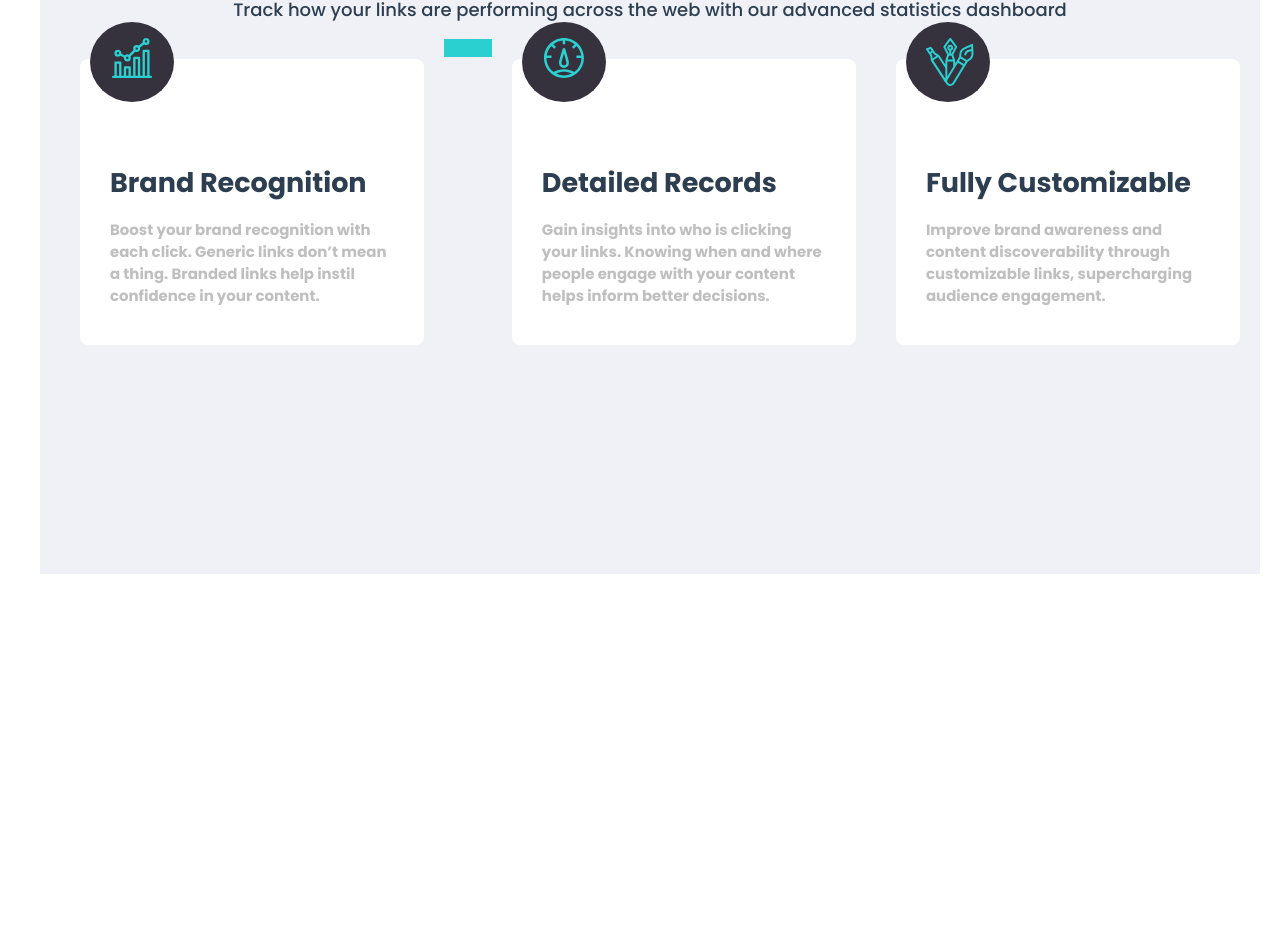
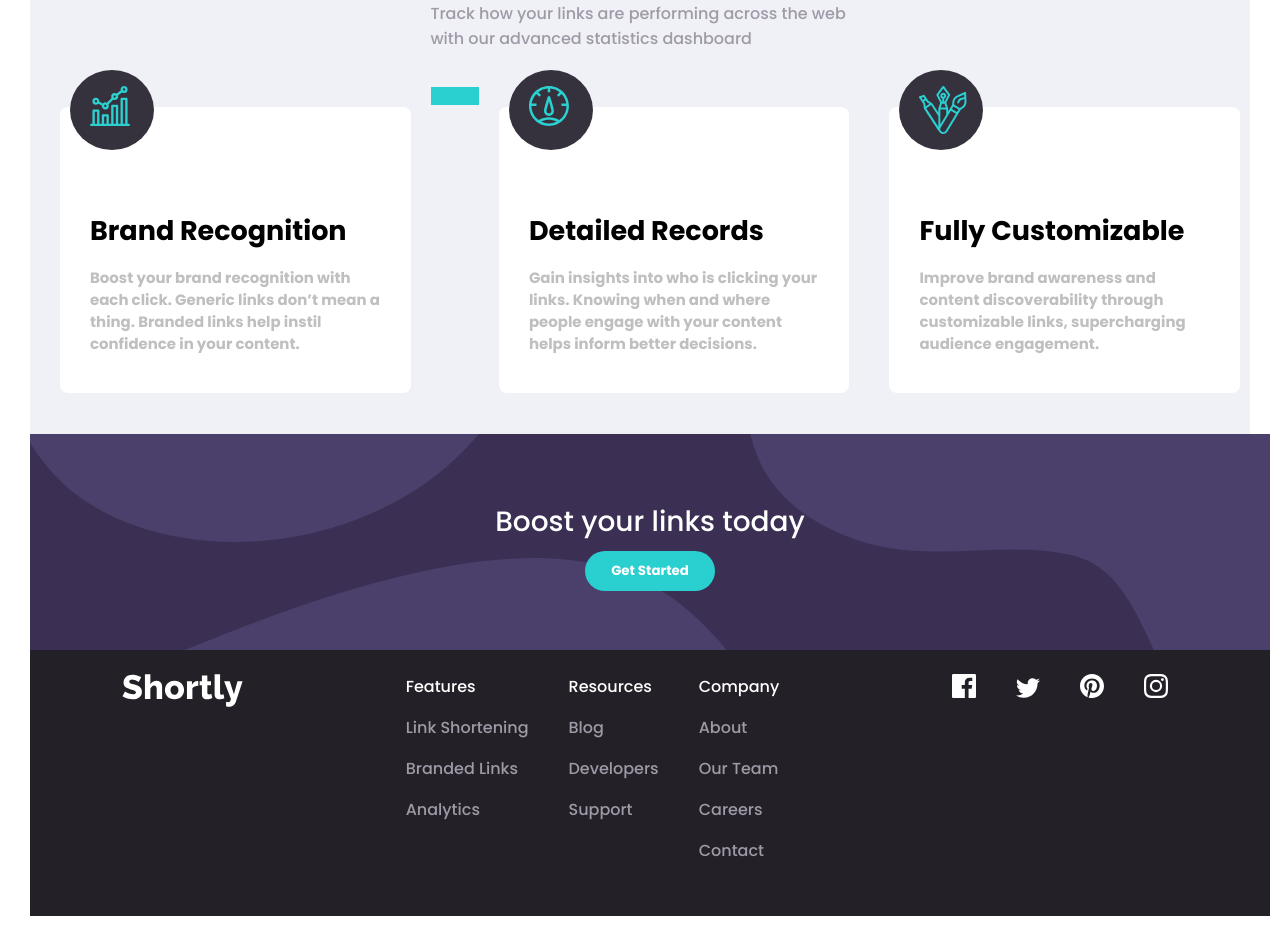
Before and after one commit to ponyma2100/url-shortening-vue, a Vue app: page / in a window 1280 px wide. Shown: the part 1040-1980 px from the top of the page. Before the commit the page ends 1646 px from the top, so only its background shows below. Built offline with nearby package versions, Linux system fonts and the light colour scheme.

Commit message:
Add Footer.vue

```diff
--- a/src/App.vue
+++ b/src/App.vue
@@ -1,22 +1,17 @@
 <template>
   <Navbar />
   <router-view />
+  <Footer />
 </template>
 
 <script>
 import Navbar from "./components/Navbar.vue";
+import Footer from "./components/Footer.vue";
 
 export default {
-  components: { Navbar },
+  components: { Navbar, Footer },
 };
 </script>
 
 <style>
-#app {
-  font-family: Avenir, Helvetica, Arial, sans-serif;
-  -webkit-font-smoothing: antialiased;
-  -moz-osx-font-smoothing: grayscale;
-  text-align: center;
-  color: #2c3e50;
-}
 </style>
--- a/src/assets/main.css
+++ b/src/assets/main.css
@@ -25,7 +25,7 @@
 }
 a {
   text-decoration: none;
-  color: var(--primary);
+  color: var(--neutral-gray2);
 }
 a:hover {
   filter: opacity(0.8);
@@ -33,6 +33,15 @@
 ul {
     list-style-type: none;
     font-size: 16px;
+    color: #fff;
+}
+
+li {
+  color: var(--neutral-gray2);
+}
+li:hover {
+  color: var(--primary);
+  cursor: pointer;
 }
 
 /* buttons */
--- /dev/null
+++ b/src/components/Footer.vue
@@ -0,0 +1,88 @@
+<template>
+  <footer>
+    <div class="footer-logo">
+      <img src="../assets/logo.svg" alt="" />
+    </div>
+    <div class="footer-container">
+      <ul>
+        <p>Features</p>
+        <li>Link Shortening</li>
+        <li>Branded Links</li>
+        <li>Analytics</li>
+      </ul>
+      <ul>
+        <p>Resources</p>
+        <li>Blog</li>
+        <li>Developers</li>
+        <li>Support</li>
+      </ul>
+      <ul>
+        <p>Company</p>
+        <li>About</li>
+        <li>Our Team</li>
+        <li>Careers</li>
+        <li>Contact</li>
+      </ul>
+    </div>
+    <div class="footer-brand">
+      <a href="">
+        <svg xmlns="http://www.w3.org/2000/svg" width="24" height="24">
+          <path
+            fill="#FFF"
+            d="M22.675 0H1.325C.593 0 0 .593 0 1.325v21.351C0 23.407.593 24 1.325 24H12.82v-9.294H9.692v-3.622h3.128V8.413c0-3.1 1.893-4.788 4.659-4.788 1.325 0 2.463.099 2.795.143v3.24l-1.918.001c-1.504 0-1.795.715-1.795 1.763v2.313h3.587l-.467 3.622h-3.12V24h6.116c.73 0 1.323-.593 1.323-1.325V1.325C24 .593 23.407 0 22.675 0z"
+          ></path>
+        </svg>
+      </a>
+      <a href="">
+        <svg xmlns="http://www.w3.org/2000/svg" width="24" height="20">
+          <path
+            fill="#FFF"
+            d="M24 2.557a9.83 9.83 0 01-2.828.775A4.932 4.932 0 0023.337.608a9.864 9.864 0 01-3.127 1.195A4.916 4.916 0 0016.616.248c-3.179 0-5.515 2.966-4.797 6.045A13.978 13.978 0 011.671 1.149a4.93 4.93 0 001.523 6.574 4.903 4.903 0 01-2.229-.616c-.054 2.281 1.581 4.415 3.949 4.89a4.935 4.935 0 01-2.224.084 4.928 4.928 0 004.6 3.419A9.9 9.9 0 010 17.54a13.94 13.94 0 007.548 2.212c9.142 0 14.307-7.721 13.995-14.646A10.025 10.025 0 0024 2.557z"
+          />
+        </svg>
+      </a>
+      <a href="">
+        <svg xmlns="http://www.w3.org/2000/svg" width="24" height="24">
+          <path
+            fill="#FFF"
+            d="M12 0C5.373 0 0 5.372 0 12c0 5.084 3.163 9.426 7.627 11.174-.105-.949-.2-2.405.042-3.441.218-.937 1.407-5.965 1.407-5.965s-.359-.719-.359-1.782c0-1.668.967-2.914 2.171-2.914 1.023 0 1.518.769 1.518 1.69 0 1.029-.655 2.568-.994 3.995-.283 1.194.599 2.169 1.777 2.169 2.133 0 3.772-2.249 3.772-5.495 0-2.873-2.064-4.882-5.012-4.882-3.414 0-5.418 2.561-5.418 5.207 0 1.031.397 2.138.893 2.738a.36.36 0 01.083.345l-.333 1.36c-.053.22-.174.267-.402.161-1.499-.698-2.436-2.889-2.436-4.649 0-3.785 2.75-7.262 7.929-7.262 4.163 0 7.398 2.967 7.398 6.931 0 4.136-2.607 7.464-6.227 7.464-1.216 0-2.359-.631-2.75-1.378l-.748 2.853c-.271 1.043-1.002 2.35-1.492 3.146C9.57 23.812 10.763 24 12 24c6.627 0 12-5.373 12-12 0-6.628-5.373-12-12-12z"
+          />
+        </svg>
+      </a>
+      <a href="">
+        <svg xmlns="http://www.w3.org/2000/svg" width="24" height="24">
+          <path
+            fill="#FFF"
+            d="M12 2.163c3.204 0 3.584.012 4.85.07 3.252.148 4.771 1.691 4.919 4.919.058 1.265.069 1.645.069 4.849 0 3.205-.012 3.584-.069 4.849-.149 3.225-1.664 4.771-4.919 4.919-1.266.058-1.644.07-4.85.07-3.204 0-3.584-.012-4.849-.07-3.26-.149-4.771-1.699-4.919-4.92-.058-1.265-.07-1.644-.07-4.849 0-3.204.013-3.583.07-4.849.149-3.227 1.664-4.771 4.919-4.919 1.266-.057 1.645-.069 4.849-.069zM12 0C8.741 0 8.333.014 7.053.072 2.695.272.273 2.69.073 7.052.014 8.333 0 8.741 0 12c0 3.259.014 3.668.072 4.948.2 4.358 2.618 6.78 6.98 6.98C8.333 23.986 8.741 24 12 24c3.259 0 3.668-.014 4.948-.072 4.354-.2 6.782-2.618 6.979-6.98.059-1.28.073-1.689.073-4.948 0-3.259-.014-3.667-.072-4.947-.196-4.354-2.617-6.78-6.979-6.98C15.668.014 15.259 0 12 0zm0 5.838a6.162 6.162 0 100 12.324 6.162 6.162 0 000-12.324zM12 16a4 4 0 110-8 4 4 0 010 8zm6.406-11.845a1.44 1.44 0 100 2.881 1.44 1.44 0 000-2.881z"
+          />
+        </svg>
+      </a>
+    </div>
+  </footer>
+</template>
+
+<script>
+export default {};
+</script>
+
+<style scoped>
+footer {
+  width: 100%;
+  height: 250px;
+  background: hsl(260, 8%, 14%);
+  display: flex;
+  justify-content: space-around;
+}
+.footer-logo {
+  filter: brightness(100);
+}
+.footer-container {
+  display: flex;
+  justify-content: center;
+  text-align: start;
+  padding: 0;
+}
+.footer-brand a svg:hover path {
+  fill: var(--primary);
+}
+</style>
--- a/src/components/Main.vue
+++ b/src/components/Main.vue
@@ -1,7 +1,6 @@
 <template>
   <article>
     <UrlShorten />
-
     <div class="title">
       <h1>Advanced Statistics</h1>
       <span
@@ -48,6 +47,10 @@
         </div>
       </div>
     </div>
+    <div class="box-bottom">
+      <p class="box-bottom-info">Boost your links today</p>
+      <button class="bottom-btn"><a href="#">Get Started</a></button>
+    </div>
   </article>
 </template>
 
@@ -63,11 +66,16 @@
 <style scoped>
 article {
   width: 100%;
-  height: 800px;
+  height: 900px;
   background: #f0f1f6;
+  padding: 0;
+  display: flex;
+  flex-direction: column;
+  justify-content: space-between;
 }
 
-.box-container {
+.box-container,
+.box-bottom {
   width: 100%;
   display: flex;
   justify-content: center;
@@ -105,4 +113,39 @@
   height: 2px;
   background: hsl(180, 66%, 49%);
 }
+.title {
+  width: 100%;
+  display: flex;
+  flex-direction: column;
+  justify-content: center;
+  align-items: center;
+}
+.title span {
+  width: 36%;
+  font-size: 16px;
+  color: hsl(257, 7%, 63%);
+}
+
+.box-bottom {
+  display: flex;
+  flex-direction: column;
+  justify-content: center;
+  align-items: center;
+  height: 200px;
+  background-image: url("../assets/bg-boost-desktop.svg");
+  background-color: hsl(257, 27%, 26%);
+  background-repeat: round;
+}
+.box-bottom-info {
+  font-size: 28px;
+  color: #fff;
+}
+.bottom-btn {
+  width: 130px;
+  height: 40px;
+  border-radius: 20px;
+}
+.bottom-btn a {
+  color: #fff;
+}
 </style>
--- a/src/components/UrlShorten.vue
+++ b/src/components/UrlShorten.vue
@@ -36,7 +36,6 @@
     const { shortenUrl, shortUrl } = getLink();
 
     const handleUrl = (e) => {
-      console.log("click");
       if (!url.value) {
         isFrame.value = true;
       } else {
@@ -120,6 +119,9 @@
 .output-link {
   margin-left: auto;
 }
+.output-link a {
+  color: hsl(180, 66%, 49%);
+}
 
 .frame {
   border: 2px solid #e8676b;
--- a/src/views/Home.vue
+++ b/src/views/Home.vue
@@ -1,8 +1,6 @@
 <template>
-  <div class="home">
-    <Cover />
-    <Main />
-  </div>
+  <Cover />
+  <Main />
 </template>
 
 <script>
```
